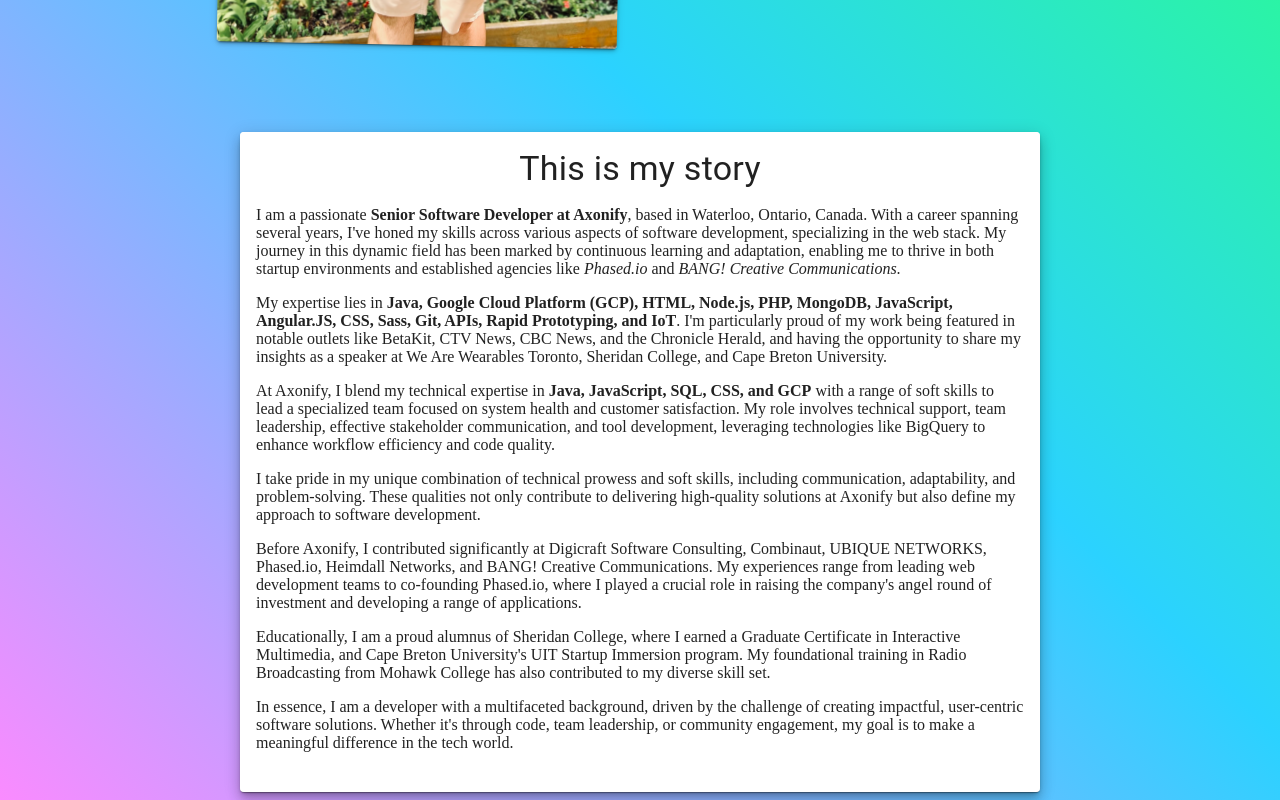
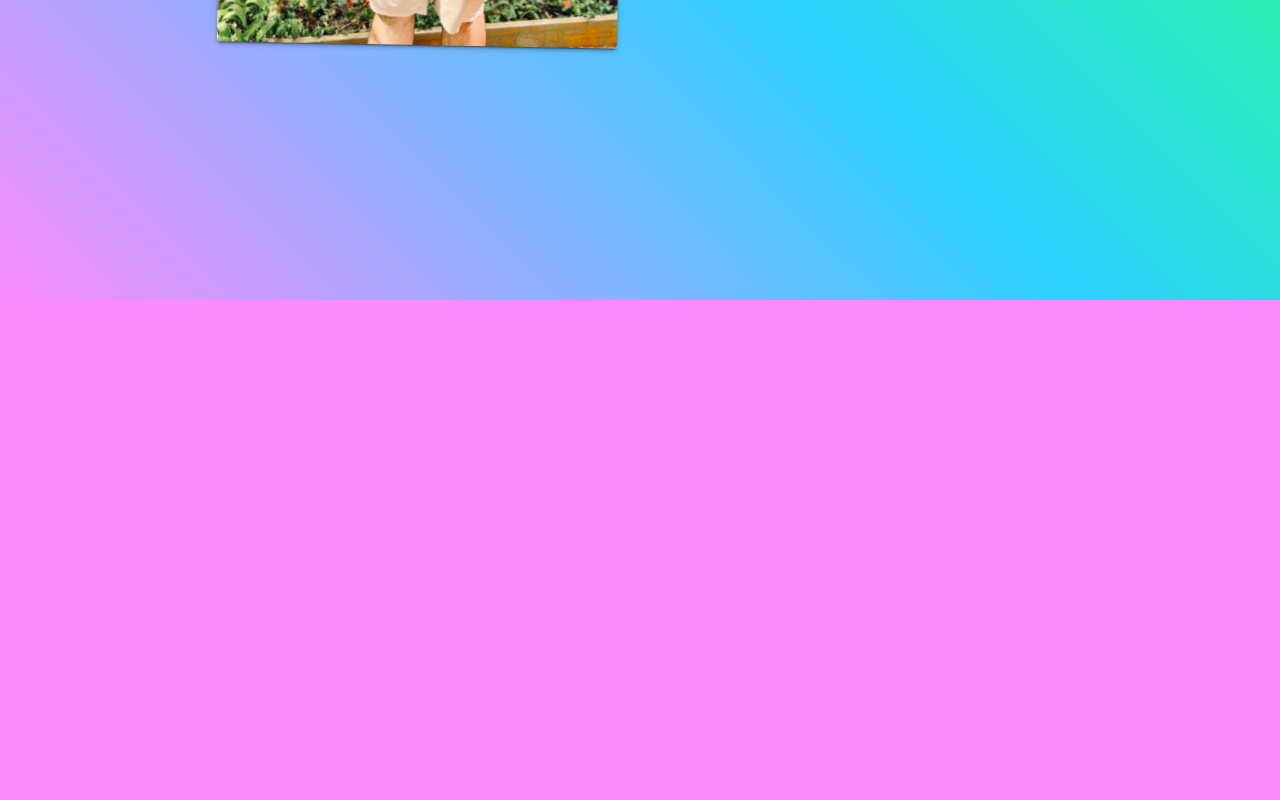
Before and after one commit to brianbest/brian-best-com, a React (Vite) app: page / in a window 1280 px wide. Shown: the part 500-1300 px from the top of the page. After the commit the page ends 800 px from the top, so only its background shows below. Built offline with nearby package versions, Linux system fonts and the light colour scheme.

Commit message:
remove bio

```diff
--- a/src/App.jsx
+++ b/src/App.jsx
@@ -9,7 +9,6 @@
     return (
         <div className="App">
             <Header />
-            <AboutMe />
         </div>
     );
 }
```
